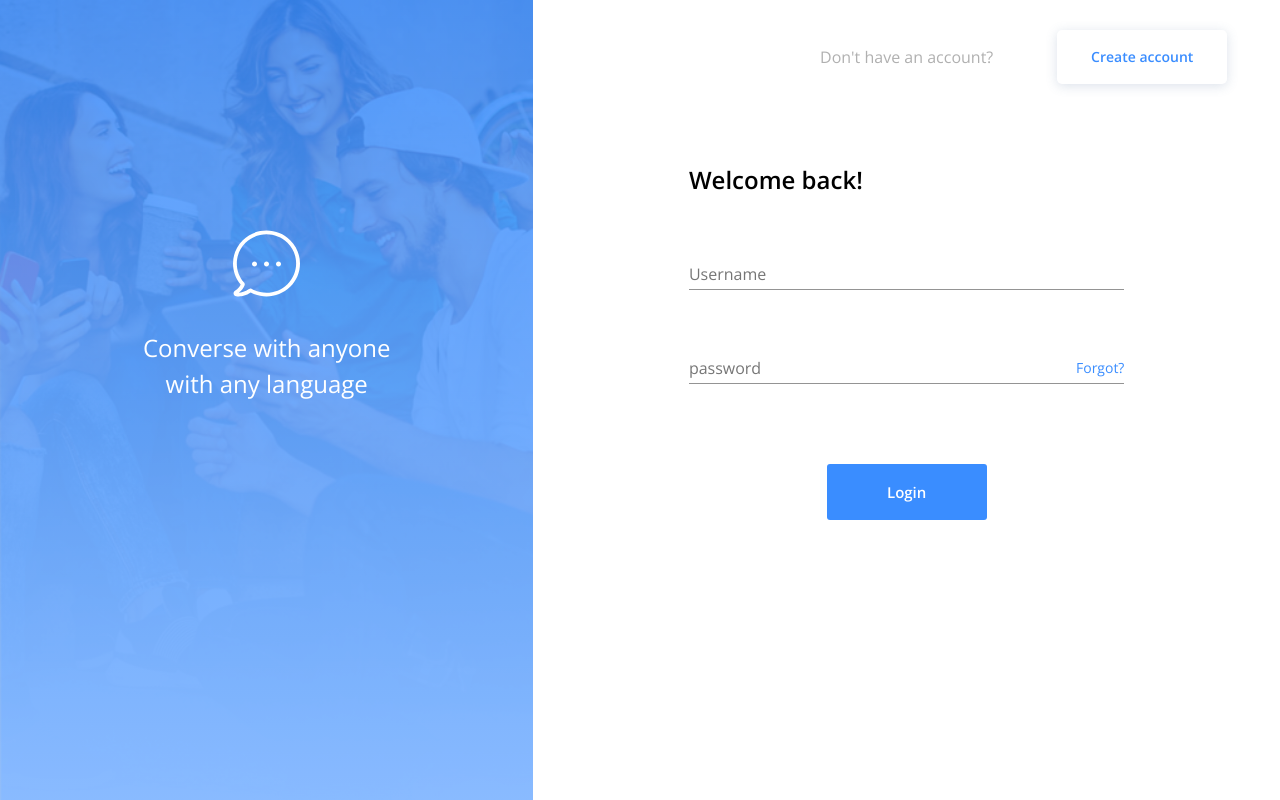
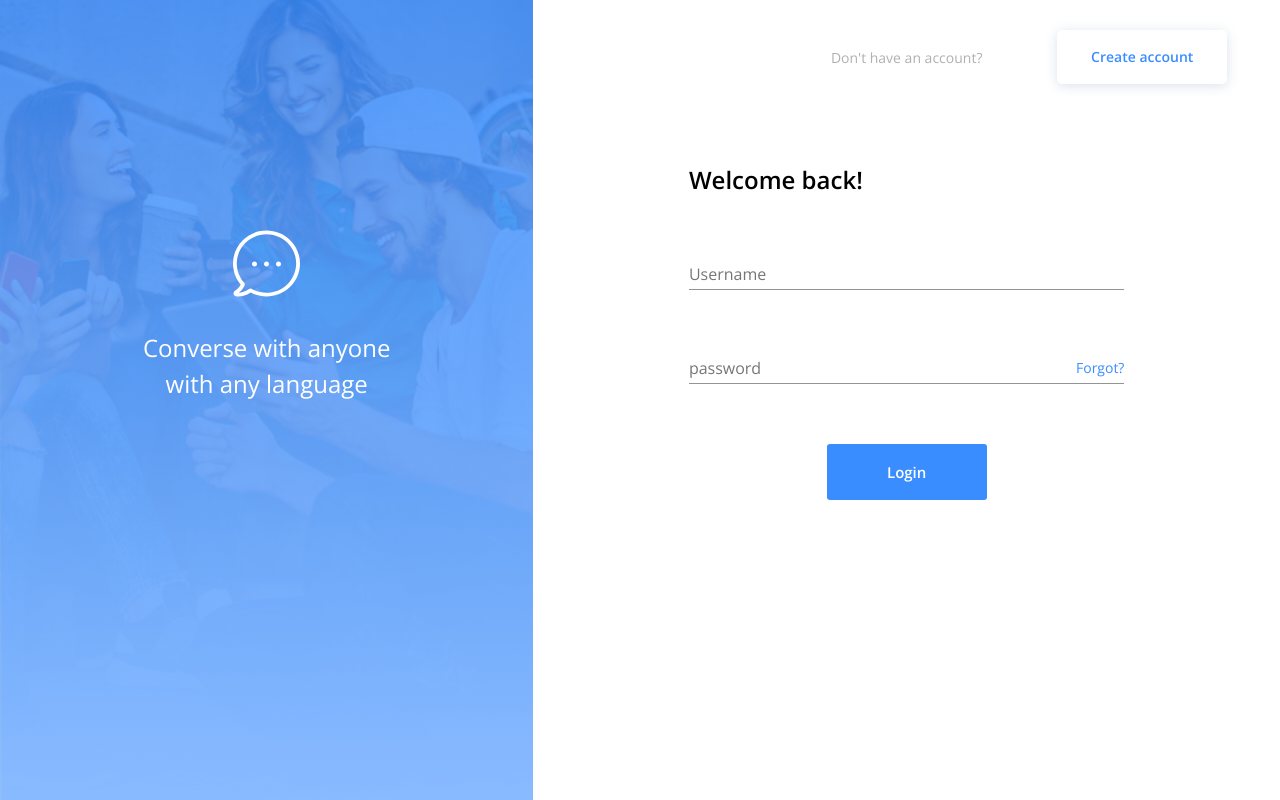
Before and after one commit to cleocleocleo/web-messenger, a React (Create React App) app in the folder client/: page /login in a window 1280 px wide. Built offline with nearby package versions, Linux system fonts and the light colour scheme; no server answers.

Commit message:
Tweak text size and button margin to match mockup

```diff
--- a/client/src/components/Login.js
+++ b/client/src/components/Login.js
@@ -32,6 +32,7 @@ const useStyles = makeStyles(() => ({
         marginBottom: 30
     },
     text: {
+        fontSize: 14,
         paddingTop: 15,
         paddingBottom: 15
     },
@@ -41,7 +42,7 @@ const useStyles = makeStyles(() => ({
     },
     buttonContainer: {
         textAlign: "center",
-        marginTop: 50
+        marginTop: 30
     }
 }));
 
```
